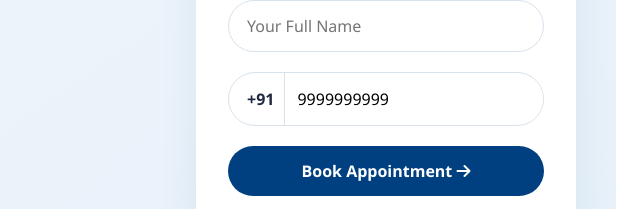
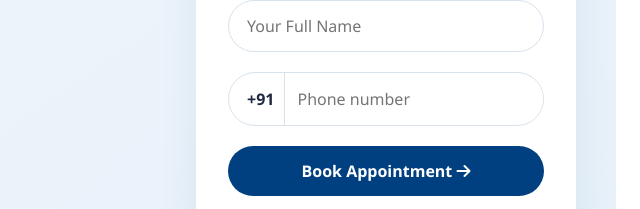
Before and after one commit to anskr1905-cmd/dental-clinic, a plain HTML site: page index.html in a window 1280 px wide. Shown: the part 292-501 px from the top of the page, 640-1280 px from the left. Drawn offline with Linux system fonts and the light colour scheme.

Commit message:
Update index.html

```diff
--- a/index.html
+++ b/index.html
@@ -469,7 +469,7 @@
                             <div class="phone-input-container">
                                 <span class="phone-prefix">+91</span>
                                 <!-- Phone prefilled with 9999999999 as requested -->
-                                <input type="tel" id="phone" name="phone" value="9999999999" required>
+                                <input type="tel" id="phone" name="phone"  placeholder="Phone number" required>
                             </div>
                         </div>
 
```
